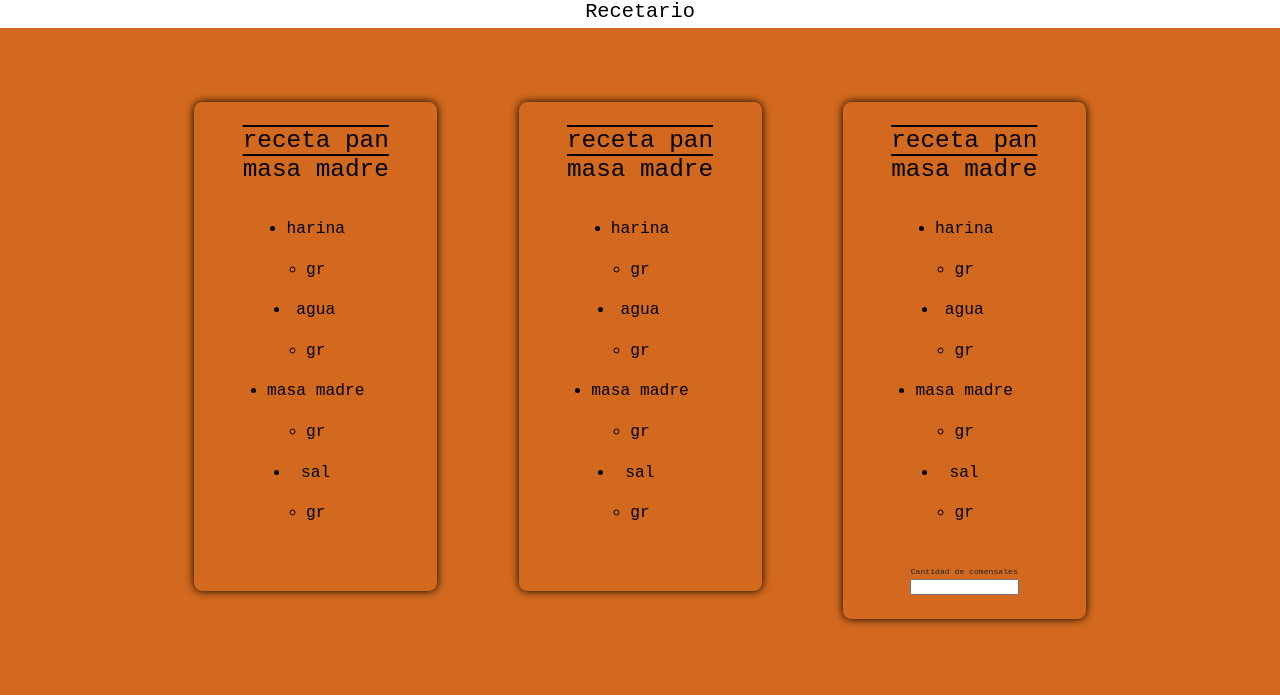
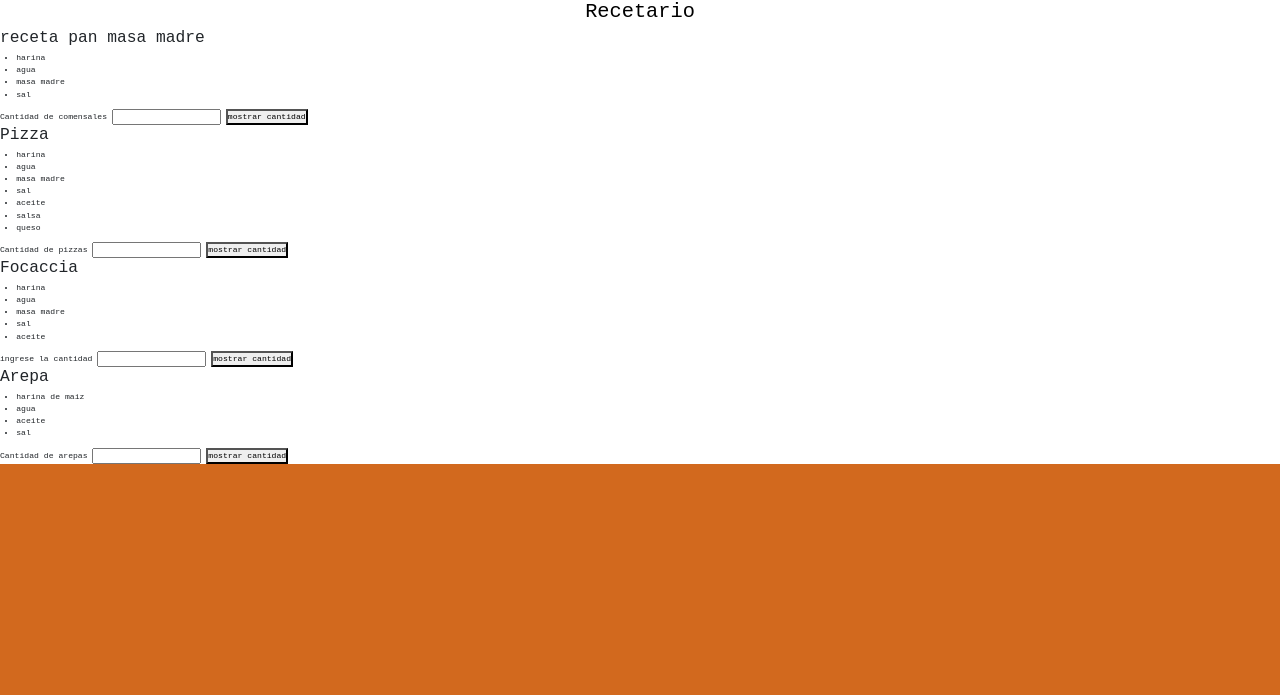
Before and after one commit to lucianoereu/proyectoRecetario, a plain HTML site: page index.html in a window 1280 px wide. Drawn offline with nearby package versions, Linux system fonts and the light colour scheme.

Commit message:
Update index.html

```diff
--- a/index.html
+++ b/index.html
@@ -15,90 +15,101 @@
 </head>
 
 <body>
-    <header>
+    <header id="titulo">
         <h1>Recetario</h1>
     </header>
-    <div class="recetas">
-        <div class="recetas-item">
+
+    <div class="contenedor">
+
+        <div class="receta1">
             <h2>receta pan masa madre</h2>
             <ul id="panMM">
                 <li>harina
-                    <ul>
-                        <li>gr</li>
-                    </ul>
+
                 </li>
                 <li>agua
-                    <ul>
-                        <li>gr</li>
-                    </ul>
+
                 </li>
                 <li>masa madre
-                    <ul>
-                        <li>gr</li>
-                    </ul>
+
                 </li>
                 <li>sal
-                    <ul>
-                        <li>gr</li>
-                    </ul>
+
                 </li>
             </ul>
             <label for="cantidad">Cantidad de comensales</label>
             <input type="number" name="cantidad" id="cantidad">
+            <button id="btnPanMM">mostrar cantidad</button>
+
+        </div>
+        <div class="receta1">
+            <h2>Pizza</h2>
+            <ul id="pizza">
+                <li>harina
+                </li>
+                <li>agua
+                </li>
+                <li>masa madre
+                </li>
+                <li>sal
+                </li>
+                <li>aceite
+                </li>
+                <li>salsa
+                </li>
+                <li>queso</li>
+            </ul>
+            <label for="cantidad">Cantidad de pizzas</label>
+            <input type="number" name="cantidad" id="cantidadPizza">
+            <button id="btnPizza">mostrar cantidad</button>
+
+        </div>
+        <div class="receta1">
+            <h2>Focaccia</h2>
+            <ul id="focaccia">
+                <li>harina
+
+                </li>
+                <li>agua
+
+                </li>
+                <li>masa madre
+
+                </li>
+                <li>sal
+                </li>
+                <li>aceite</li>
+            </ul>
+            <label for="cantidad">ingrese la cantidad</label>
+            <input type="number" name="cantidad" id="cantidadFocaccia">
+            <button id="btnFocaccia">mostrar cantidad</button>
+
+        </div>
+        <div class="receta1">
+            <h2>Arepa</h2>
+            <ul id="arepas">
+                <li>harina de maiz
+
+                </li>
+                <li>agua
+
+                </li>
+                <li>aceite
+
+                </li>
+                <li>sal
+
+                </li>
+            </ul>
+            <label for="cantidad">Cantidad de arepas</label>
+            <input type="number" name="cantidad" id="cantidadArepa">
+            <button id="btnArepa">mostrar cantidad</button>
+
+        </div>
+
+    </div>
 
 
-
-        </div>
-        <div class="recetas-item">
-            <h2>receta pan masa madre</h2>
-            <ul>
-                <li>harina
-                    <ul>
-                        <li>gr</li>
-                    </ul>
-                </li>
-                <li>agua
-                    <ul>
-                        <li>gr</li>
-                    </ul>
-                </li>
-                <li>masa madre
-                    <ul>
-                        <li>gr</li>
-                    </ul>
-                </li>
-                <li>sal
-                    <ul>
-                        <li>gr</li>
-                    </ul>
-                </li>
-            </ul>
-        </div>
-        <div class="recetas-item">
-            <h2>receta pan masa madre</h2>
-            <ul>
-                <li>harina
-                    <ul>
-                        <li>gr</li>
-                    </ul>
-                </li>
-                <li>agua
-                    <ul>
-                        <li>gr</li>
-                    </ul>
-                </li>
-                <li>masa madre
-                    <ul>
-                        <li>gr</li>
-                    </ul>
-                </li>
-                <li>sal
-                    <ul>
-                        <li>gr</li>
-                    </ul>
-                </li>
-            </ul>
-        </div>
     </div>
     <!-- bootstrap js -->
     <script src="https://cdn.jsdelivr.net/npm/bootstrap@5.1.3/dist/js/bootstrap.bundle.min.js" integrity="sha384-ka7Sk0Gln4gmtz2MlQnikT1wXgYsOg+OMhuP+IlRH9sENBO0LRn5q+8nbTov4+1p" crossorigin="anonymous"></script>
```
